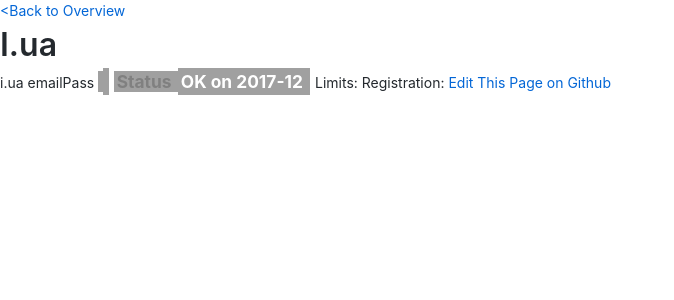
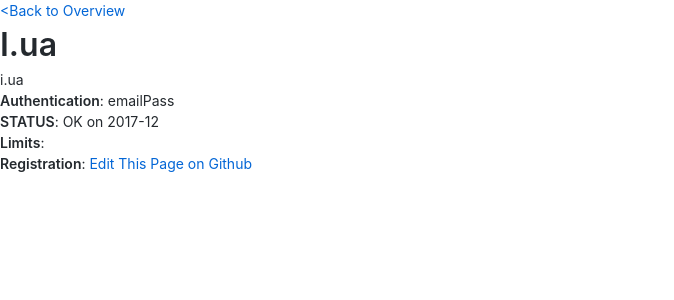
Before and after one commit to deltachat/provider-db, a Jekyll site: the page built from _providers/i.ua.md, in a window 1280 px wide. Shown: the top 300 px of the page, without its empty margins (0-674 px from the left). Built offline with Jekyll 4.4.1, drawn with Linux system fonts in a browser that asks for light colours.

Commit message:
make less ugly

```diff
--- a/_layouts/provider.html
+++ b/_layouts/provider.html
@@ -18,16 +18,11 @@
     <div class="content">
         <a href="./">&lt;Back to Overview</a><br>
         <h1>{{ page.name }}</h1>
-        {{ page.domains }} <!-- Can be array -->
-        {{ page.credentials }}
-        <span class="property">
-            <span class="key"></span>
-            <span class="value"></span>
-        </span>
-        <span class="property" title="If it's working">
-            <span class="key">Status
-
-            </span>
+        {{ page.domains }} <!-- Can be array (todo handle that case) -->
+        <br>
+        <b>Authentication</b>: {{ page.credentials }}
+        <br>
+        <b>STATUS</b>:
             <span class="value status-{{ page.status.state }}">
                 {% case page.status.state %}
                 {% when 'OK' %}
--- a/assets/styles.css
+++ b/assets/styles.css
@@ -1,19 +1,3 @@
-.property {
-    margin-right: 4pt;
-    background-color: rgb(160, 160, 160);
-    color: grey;
-    font-size: 13pt;
-    font-weight: bold;
-}
-
-.property > .value, .property > .key {
-    padding: 2pt;
-}
-.property > .value {
-    color: white;
-    background-color: rgb(160, 160, 160);
-}
-
 
 .status-ok {
     color: green;
```
Also changed, not shown: other parts of _layouts/provider.html (+4 -3 lines).
